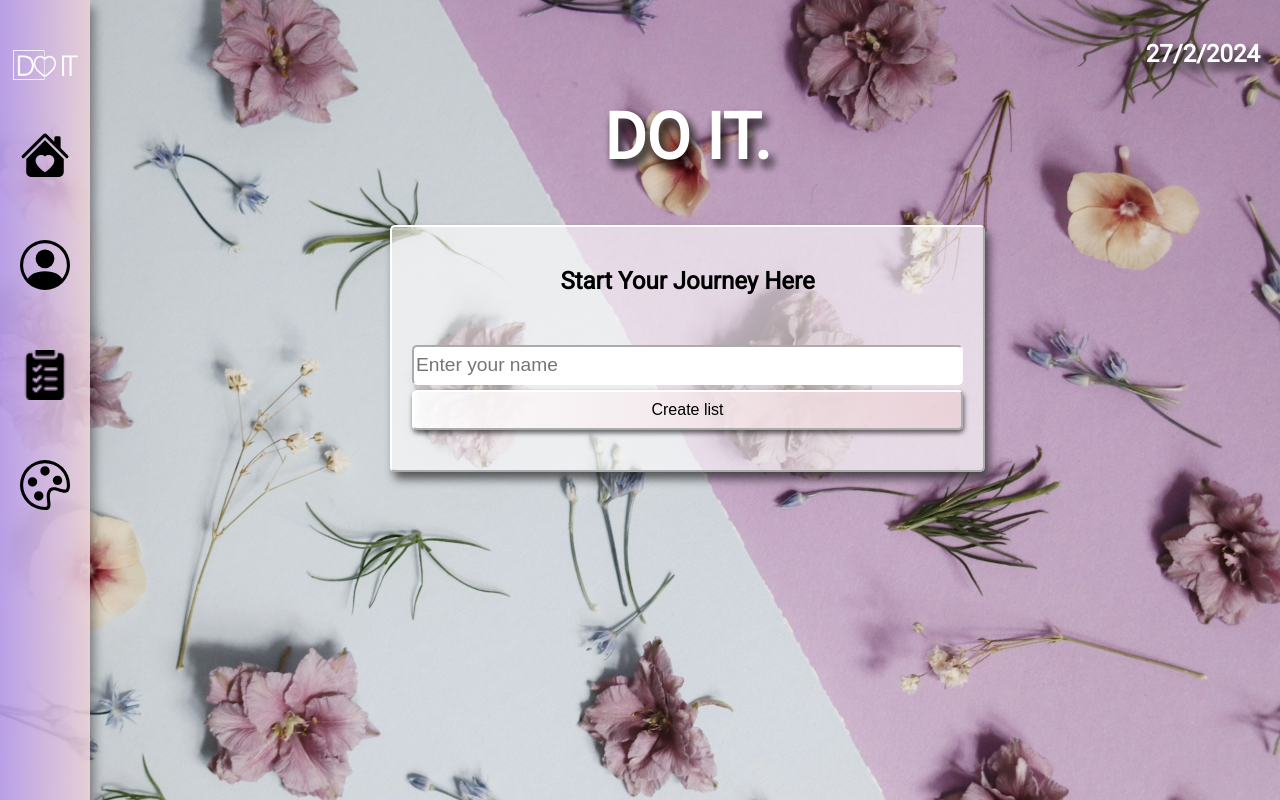
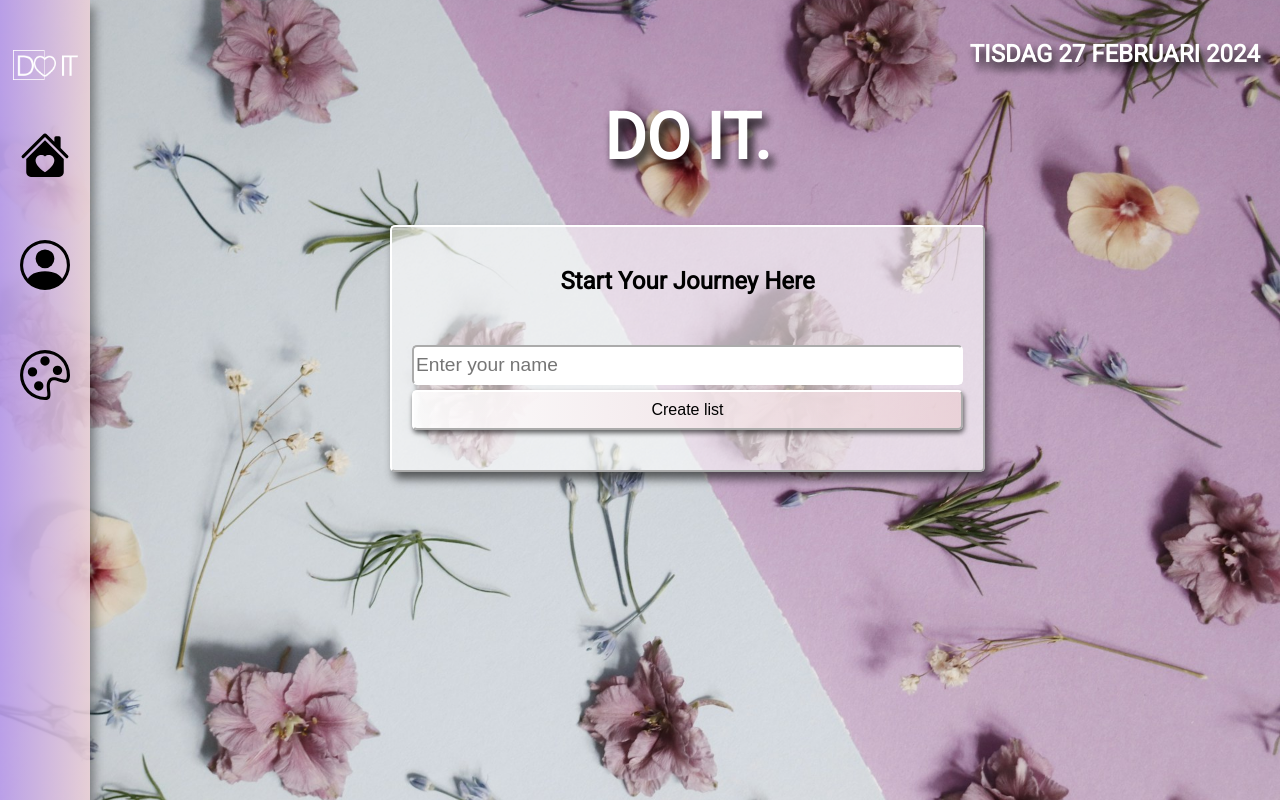
Before and after one commit to GanjanaT/to-do-list-react, a React (Vite) app: page / in a window 1280 px wide. Built offline with nearby package versions, Linux system fonts and the light colour scheme.

Commit message:
s to formerrors, changed date format, deleted list icon

```diff
--- a/src/App.css
+++ b/src/App.css
@@ -4,7 +4,7 @@ aside {
     padding: 50px 20px;
     width: 90px;
     min-height: 100vh;
-    position: fixed;
+    position: absolute;
     left: 0px;
     top: 0px;
     z-index: 100;
--- a/src/App.jsx
+++ b/src/App.jsx
@@ -4,15 +4,15 @@ import WelcomePage from "./pages/WelcomePage"
 import ToDoPage from "./pages/TodoPage";
 import NotFoundScreen from "./pages/NotFoundPage";
 import AsideNav from "./components/AsideNav";
-import ShowDate from "./components/ShowDate";
+import ShowCurrentDate from "./components/ShowCurrentDate";
 
 function App() {
   return (
       <BrowserRouter>
         <>
-        <AsideNav></AsideNav>
+        <AsideNav/>
         <main>
-          <ShowDate></ShowDate>
+          <ShowCurrentDate/>
         <Routes>
             <Route exact path='/' element={<WelcomePage/>} />
             <Route exact path='/todo' element={<ToDoPage/>} />
--- a/src/components/AsideNav.jsx
+++ b/src/components/AsideNav.jsx
@@ -2,7 +2,6 @@ import React, { useState } from "react";
 import { Link } from "react-router-dom";
 import homeIcon from "../assets/home-icon.svg";
 import accountIcon from "../assets/account-icon.svg";
-import listIcon from "../assets/list-icon.png";
 import logo from '../assets/logo1.png'
 import ChangeBackground from "./ChangeBackground";
 
@@ -18,12 +17,6 @@ const data = [
     name: "Account",
     link: "/account",
     img: accountIcon
-  },
-  {
-    id: 3,
-    name: "Lists",
-    link: "/list",
-    img: listIcon
   }
 ];
 
--- /dev/null
+++ b/src/components/ShowCurrentDate.jsx
@@ -0,0 +1,18 @@
+import React, { useState } from "react";
+
+function ShowCurrentDate() {
+    const [currentDate, setCurrentDate] = useState(new Date());
+    const dateFormat = {
+      weekday: "long",
+      day: "numeric",
+      month: "long",
+      year: "numeric",
+    };
+  return (
+    <>
+      <div className="date">{currentDate.toLocaleDateString('sv-SE', dateFormat).toUpperCase()}</div>
+    </>
+  );
+}
+
+export default ShowCurrentDate;
--- a/src/components/ShowDate.jsx
+++ /dev/null
@@ -1,20 +0,0 @@
-import React, { useState } from "react";
-
-function ShowDate() {
-    const [currentDate, setCurrentDate] = useState(getDate());
-  return (
-    <>
-      <div className="date">{currentDate}</div>
-    </>
-  );
-}
-
-export default ShowDate;
-
-function getDate() {
-    const today = new Date();
-    const month = today.getMonth() + 1;
-    const year = today.getFullYear();
-    const date = today.getDate();
-    return `${date}/${month}/${year}`;
-}
--- a/src/components/ToDoInput.jsx
+++ b/src/components/ToDoInput.jsx
@@ -4,10 +4,11 @@ import SubmitButton from "./SubmitButton";
 function ToDoInput({ setToDoList }) {
   const [toDo, setToDo] = useState("");
   const [formErrors, setFormErrors] = useState("");
-  const MAX_INPUT_LENGHT = 60;
 
   function validateForm() {
+    const MAX_INPUT_LENGHT = 60;
     let error = "";
+
     if (toDo === "") {
       return error = "Please enter a to do";
     }
--- a/src/pages/WelcomePage.jsx
+++ b/src/pages/WelcomePage.jsx
@@ -5,15 +5,13 @@ import SubmitButton from "../components/SubmitButton";
 
 function WelcomePage() {
   const [userName, setUserName] = useState("");
-  const [formError, setFormError] = useState("");
+  const [formErrors, setFormErrors] = useState("");
   const navigate = useNavigate();
-
-  const MAX_LENGHT_NAME = 30;
 
   function handleChange(e) {
     const userInput = e.target.value;
     setUserName((prev) => (prev = userInput));
-    setFormError("");
+    setFormErrors("");
   }
 
   function validateForm() {
@@ -33,7 +31,7 @@ function WelcomePage() {
     e.preventDefault();
 
     let error = validateForm();
-    setFormError(error);
+    setFormErrors(error);
     if (error === "") {
       navigate("/todo", { state: { userName } });
     }
@@ -44,7 +42,7 @@ function WelcomePage() {
       <section className="container name-container">
         <h2>Start your journey here</h2>
         <form onSubmit={handleSubmit} className="name-form">
-          {formError && <p className="error">{formError}</p>}
+          {formErrors && <p className="error">{formErrors}</p>}
           <label htmlFor="name">
             <input
               type="text"
```
Also changed, not shown: src/assets/list-icon.png (deleted).
